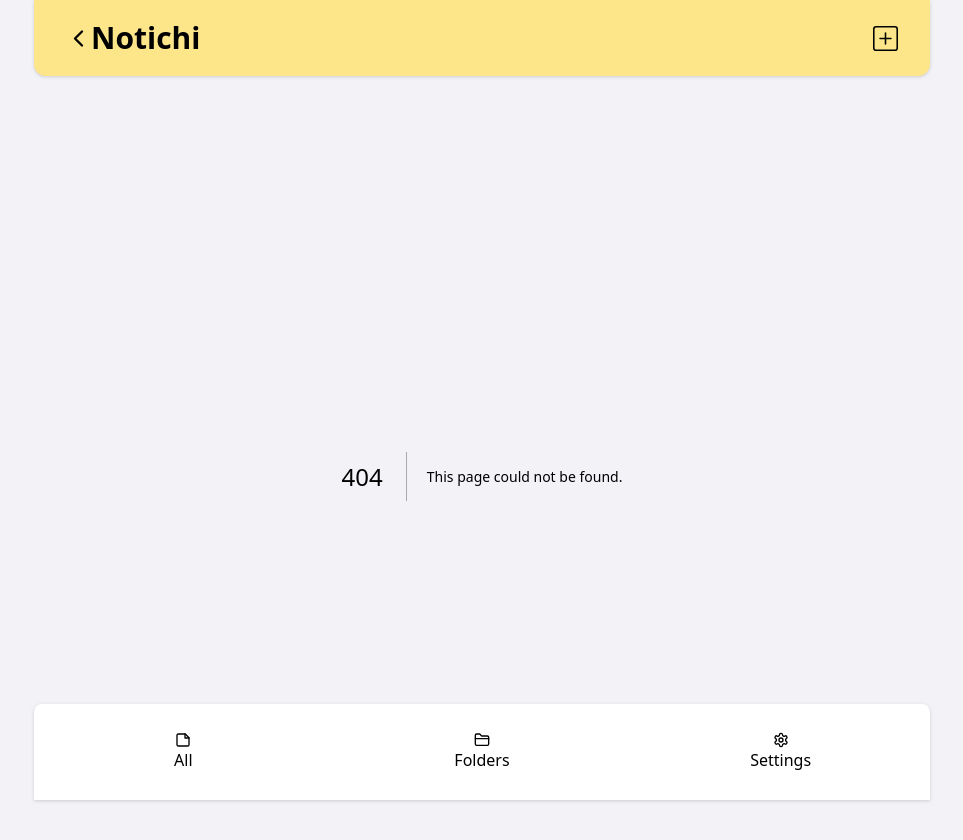
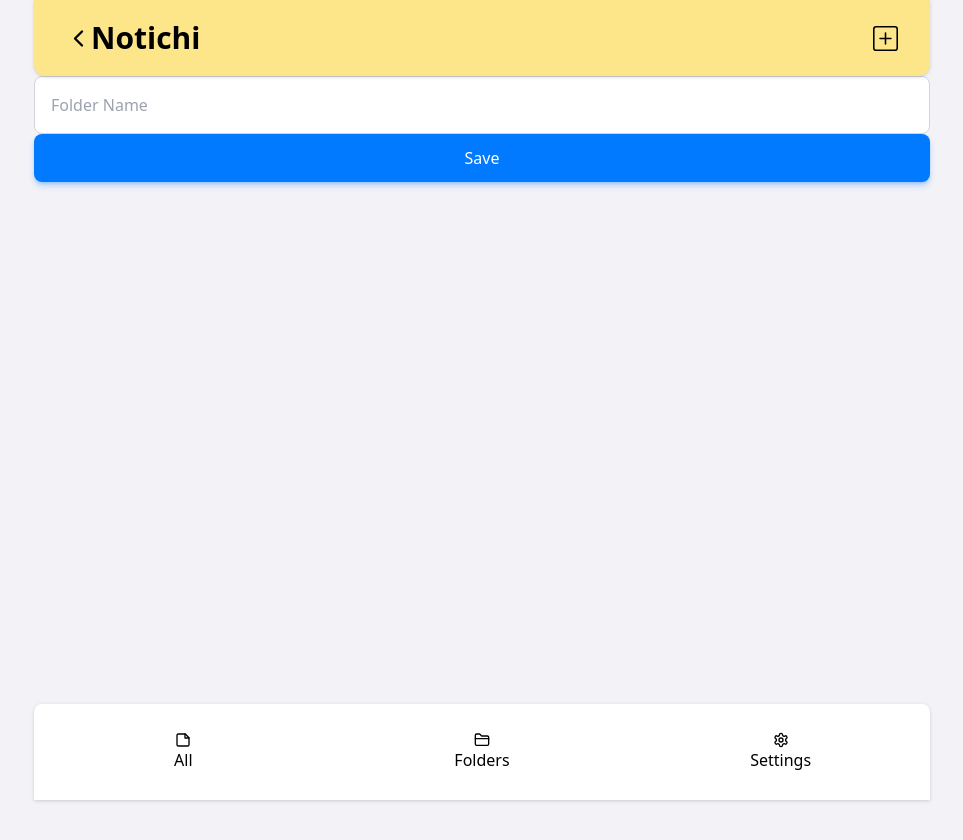
Before and after one commit to MasoudSR/notichi, a Next.js app: page /folders/new in a window 1280 px wide. Before the commit this address had no page. Shown: the top 840 px of the page, without its empty margins (158-1121 px from the left). After the commit the page ends 800 px from the top, so only its background shows below. Built offline with nearby package versions, Linux system fonts and the light colour scheme.

Commit message:
show and create folders added

```diff
--- /dev/null
+++ b/src/app/folders/new/page.tsx
@@ -0,0 +1,7 @@
+import NewFolderPage from "@/components/template/NewFolderPage";
+
+export default function NewFolder() {
+  return (
+    <NewFolderPage />
+  )
+}
--- /dev/null
+++ b/src/app/folders/page.tsx
@@ -0,0 +1,7 @@
+import FoldersPage from "@/components/template/FoldersPage";
+
+export default function Folders() {
+  return (
+    <FoldersPage />
+  )
+}
--- a/src/app/note/[noteId]/page.tsx
+++ b/src/app/note/[noteId]/page.tsx
@@ -1,5 +1,5 @@
 import NoteDetailsPage from "@/components/template/NoteDetailsPage";
 
-export default function noteDetails() {
+export default function NoteDetails() {
 	return <NoteDetailsPage />;
 }
--- /dev/null
+++ b/src/components/module/Folder.tsx
@@ -0,0 +1,14 @@
+import Link from "next/link";
+
+export default function Folder({ id, name }: { id: string; name: string }) {
+	return (
+		<Link
+			href={`folders/${id}`}
+			className="bg-white rounded-b-lg rounded-tr-lg m-5 drop-shadow p-8 relative text-center flex-1">
+			<div>
+				<div className="absolute left-0 -top-2 h-4 max-w-[40%] w-full bg-white rounded-t-lg"></div>
+				{name}
+			</div>
+		</Link>
+	);
+}
--- a/src/components/module/NoteFields.tsx
+++ b/src/components/module/NoteFields.tsx
@@ -1,4 +1,3 @@
-import Link from "next/link";
 import React from "react";
 export default function NoteFields({
 	note,
--- /dev/null
+++ b/src/components/template/FoldersPage.tsx
@@ -0,0 +1,22 @@
+"use client"
+
+import Folder from "../module/Folder";
+import { useEffect, useState } from "react";
+
+export default function FoldersPage() {
+    const [folders, setFolders] = useState<{ id: string; name: string; notesId: [] }[]>([]);
+	useEffect(() => {
+		const oldFolders: string | null = localStorage.getItem("folders");
+		if (oldFolders) {
+			setFolders(JSON.parse(oldFolders));
+		}
+	}, []);
+  return (
+    <div className="flex flex-wrap justify-between mt-4">
+        {folders.map((folder)=>(
+                <Folder key={folder.id} id={folder.id} name={folder.name} />
+            ))}
+        <Folder id="new" name="NewFolder+" />
+    </div>
+  )
+}
--- /dev/null
+++ b/src/components/template/NewFolderPage.tsx
@@ -0,0 +1,44 @@
+"use client";
+import { useEffect, useState } from "react";
+import { nanoid } from "nanoid";
+import { useRouter } from "next/navigation";
+
+export default function NewFolderPage() {
+	const [folder, setFolder] = useState({ id: "", name: "", notesId: [] });
+	const router = useRouter();
+	useEffect(() => {
+		const id: string = nanoid();
+		setFolder({ ...folder, id });
+	}, []);
+	const saveHandler = () => {
+		if (folder.name === "") {
+			router.push("/folders");
+		} else {
+			const folders = localStorage.getItem("folders") || "";
+			if (!folders) {
+				localStorage.setItem("folders", JSON.stringify([folder]));
+			} else {
+				const newFolders: { id: string; name: string }[] = JSON.parse(folders);
+				newFolders.push(folder);
+				localStorage.setItem("folders", JSON.stringify(newFolders));
+			}
+			router.push("/folders");
+		}
+	};
+	return (
+		<div>
+			<input
+				type="text"
+				className="block w-full p-4 text-[#232326] border-gray-300 rounded-lg border focus:outline-[#0070F2] caret-[#0070F2]"
+				placeholder="Folder Name"
+				value={folder.name}
+				onChange={(e) => setFolder({ ...folder, name: e.target.value })}
+			/>
+			<button
+				className="bg-[#017AFF] text-white font-medium p-3 rounded-lg shadow-md shadow-[#017AFF]/30 w-full"
+				onClick={saveHandler}>
+				Save
+			</button>
+		</div>
+	);
+}
```
